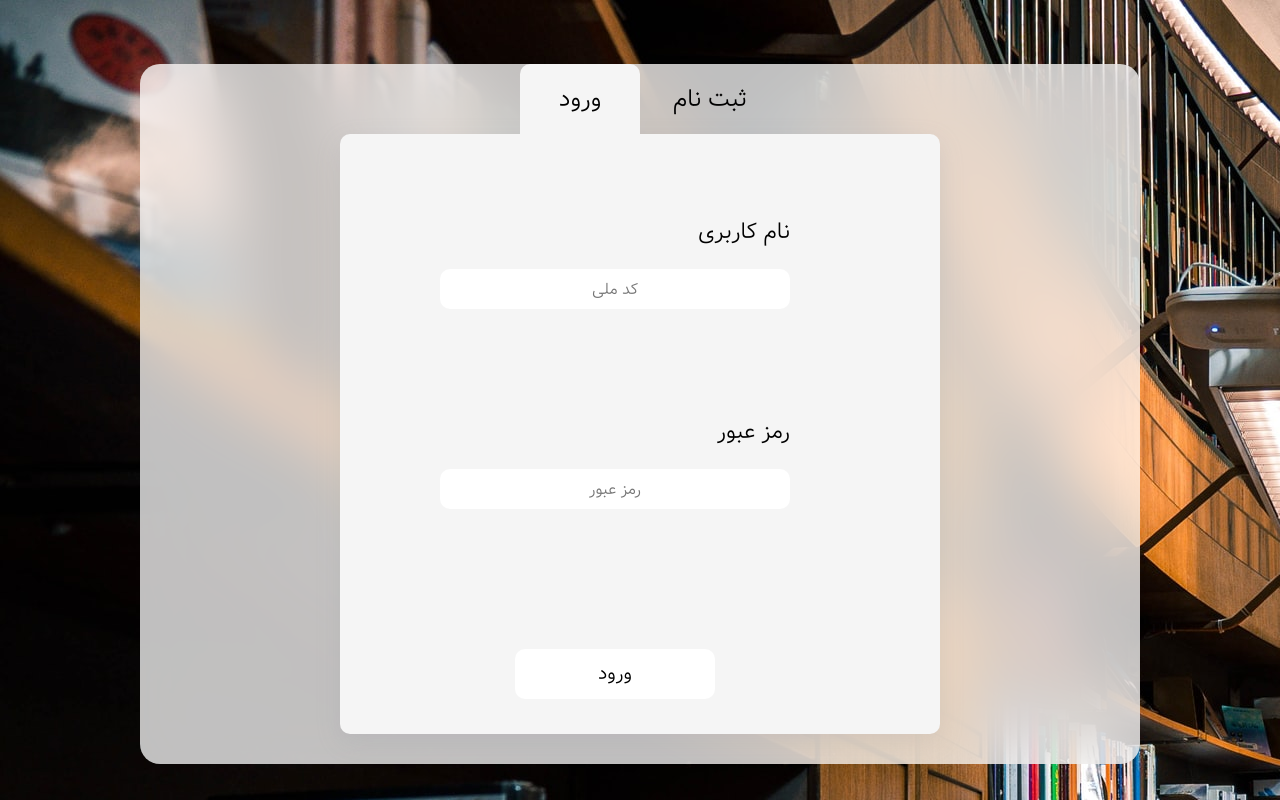
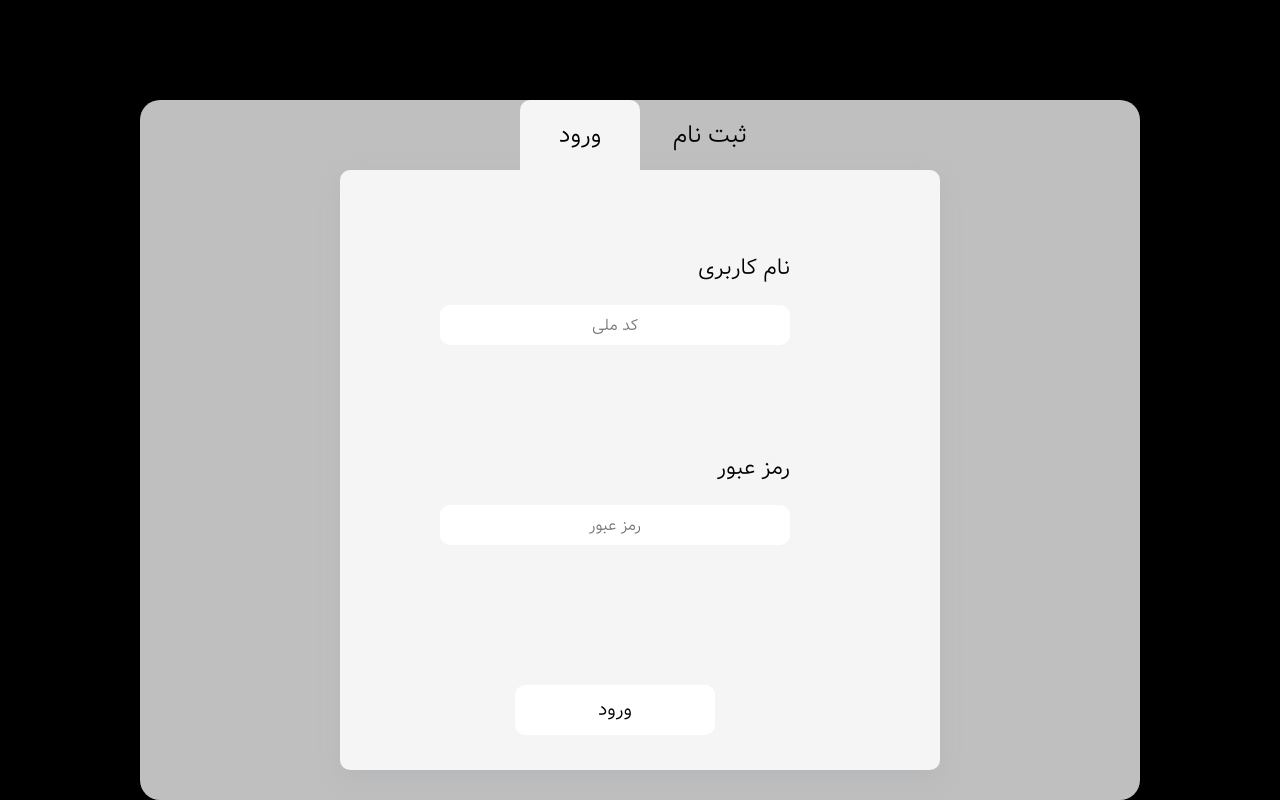
Before and after one commit to alivarastepour/LMS, a React (Create React App) app in the folder front-end/: page / in a window 1280 px wide. Built offline with nearby package versions, Linux system fonts and the light colour scheme; the HTML template or start-up script is replaced by a standard one.

Commit message:
background style properties are changed

```diff
--- a/front-end/src/Assets/styles/general-styles.css
+++ b/front-end/src/Assets/styles/general-styles.css
@@ -3,12 +3,6 @@
      src: url('../font/vazir-font-v16.1.0/Vazir-Light.ttf')
    }
   .App{
-      height: 100vh;
-      object-fit: cover;
-      background-size: contain;
-      background: url('../alexandre-van-thuan-mr9FouttLGY-unsplash.jpg') no-repeat fixed;
-      width: 100%;
-      padding-top: 5%;
-      padding-bottom: 5%;
-
-  }
+      background: black;
+      padding-top: 100px;
+    }
```
